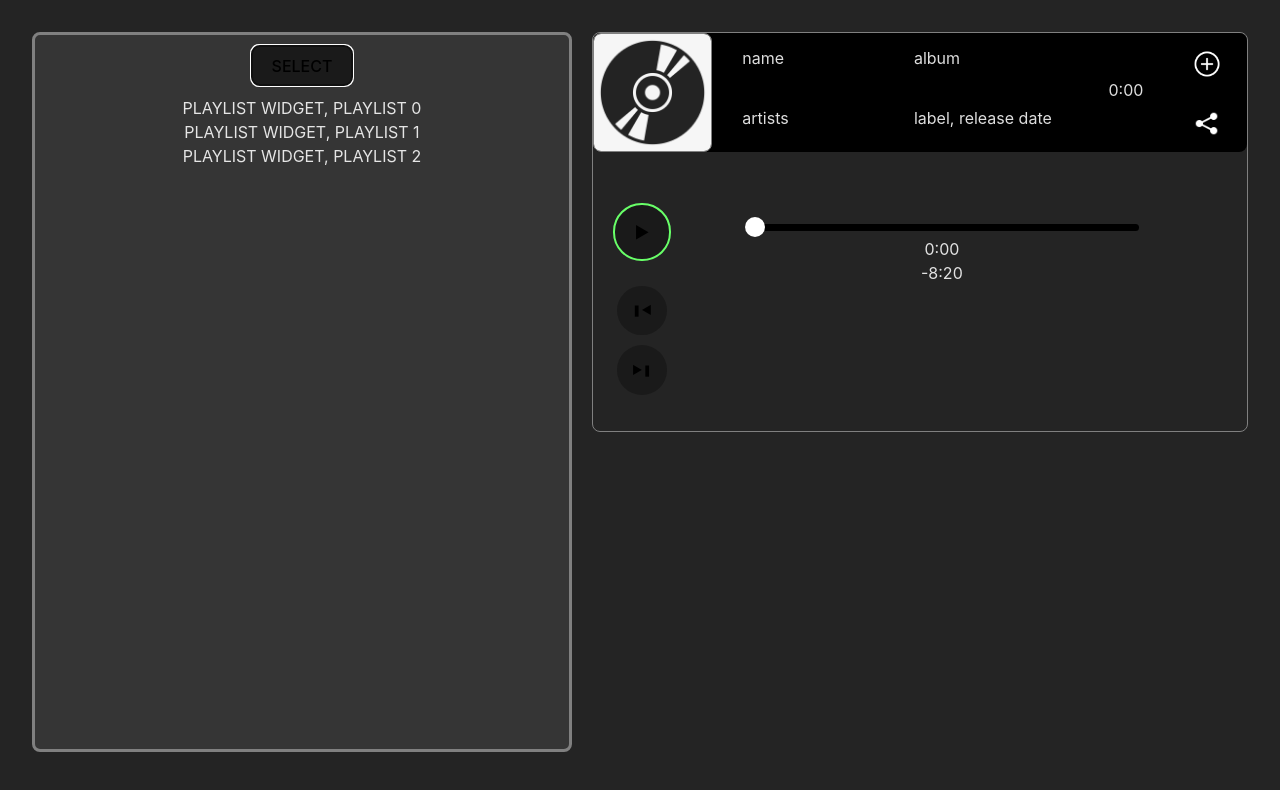
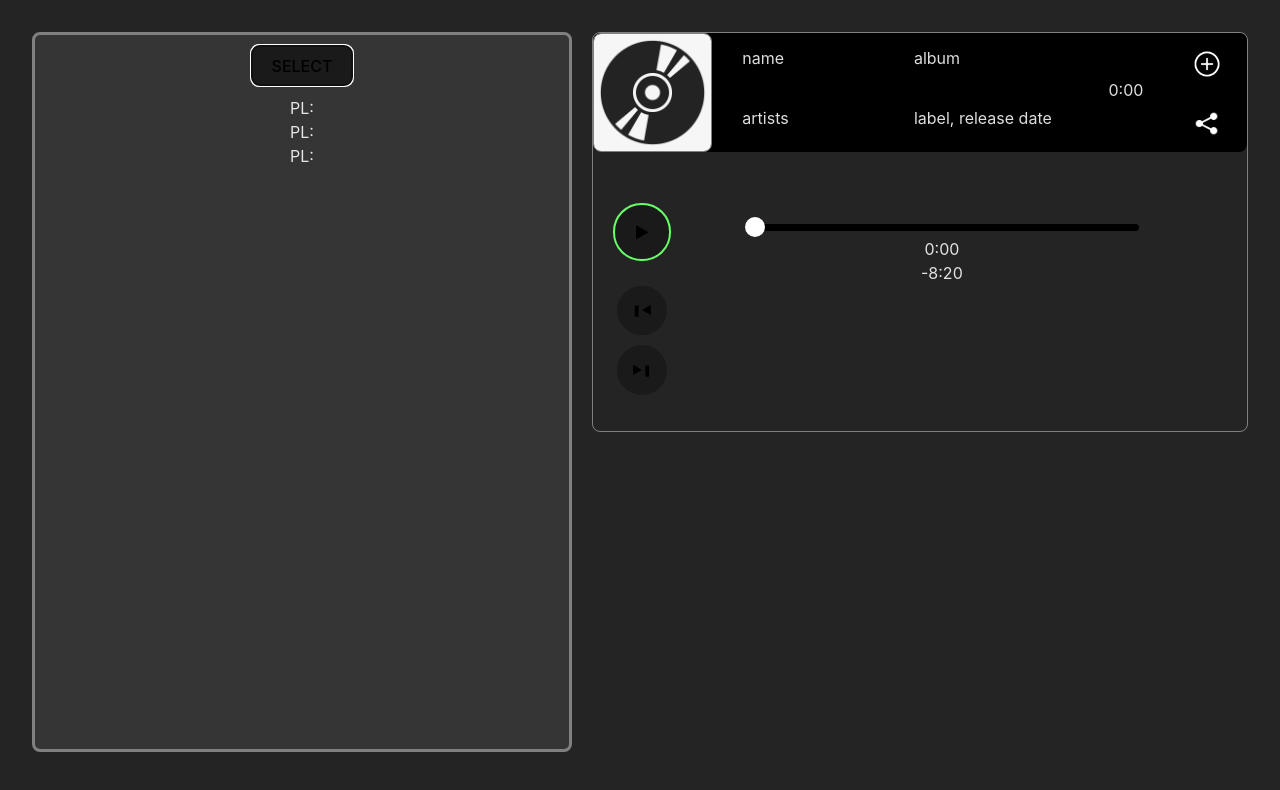
Before and after one commit to Atwan-Sha/spotify-dj-app, a React (Vite) app in the folder dj-app/: page / in a window 1280 px wide. Both pictures are taken after a click on the button "PLAYLIST". Shown: the top 790 px of the page. Built offline with nearby package versions, Linux system fonts and the light colour scheme; no server answers.

Commit message:
add playlists fetch

```diff
--- a/dj-app/src/App.tsx
+++ b/dj-app/src/App.tsx
@@ -9,7 +9,7 @@ import Player from './player/Player.tsx'
 export default function App() {
 
   const [token, setToken] = useState(
-    'BQDXKLWmS-tgxHxUNUYnyb1_rmaYS6xsbZKYWwi18mYbQMXGQLRQFQkprTbdQ_tAXAJc0WXDM2vRGSRkGGoVh4bsPyrBCnSHY02kKf7zG-3qoXh5G9AwdBQusPJxHSZV5nxJu5Ea5PLKla2uf2xEwp84nYbtTDUs1RX7IB_5yTEz7Qx1ZhxqmPkRTkAV6SvKtFFe1TGZahFGz1AyfvdWoqMwOwbcsqeD1EPBSy4lWABCEFBZ'
+    'BQDRoneuJ12a1oXb60mvy2koDWdEOyHmtkV52NuvruBFXn4Wtjm7HRb0-UXtPnWF5yCHuj-Tnu7_3sMABnPp_htO_aY-6y7i0-g5srj2Hjpj3ilut2pOHkIjGDanWTO6l9WO5hROiHLC8vkZ6JGAaiODvymYgVwWj88yZ6g3GYUXLN3JKpF15xxIuyEEeSQ3w55Ou7pQb4BugUnHT6Iwjjz9yDtODlOtjKwICjpMoLQK283t'
   )
 
   return (
--- a/dj-app/src/playlist/PlaylistContainer.tsx
+++ b/dj-app/src/playlist/PlaylistContainer.tsx
@@ -6,7 +6,26 @@ const testPlaylistArr = ['PLAYLIST 0', 'PLAYLIST 1', 'PLAYLIST 2']
 
 export default function PlaylistContainer({ token }: { token: string }) {
   const [view, setView] = useState('PLAYLIST')
+  const [playlists, setPlaylists] = useState(testPlaylistArr)
 
+  useEffect(() => {
+    async function fetchUserPlaylists() {
+      let playlists: any
+      playlists = await fetch(`https://api.spotify.com/v1/me/playlists?limit=20&offset=0`, {
+        headers: {
+          Authorization: `Bearer ${token}`,
+        },
+        method: 'GET',
+      })
+      playlists = await playlists.json()
+      // console.log('playlists: ', playlists.items)
+
+      setPlaylists(playlists.items)
+
+
+    }
+    fetchUserPlaylists()
+  }, [])
 
 
 
@@ -22,20 +41,20 @@ export default function PlaylistContainer({ token }: { token: string }) {
         >
           {view}
         </button>
-        {view == 'PLAYLIST' ? <Playlist token={token} /> : testPlaylistArr.map((data, i) => (<PlaylistWidget data={data} key={i} />))}
+        {view == 'PLAYLIST' ?
+          <Playlist token={token} /> :
+          playlists.map((item, i) => (<PlaylistWidget data={item.name} key={i} />))
+        }
       </div>
     </>
   )
 }
 
-function PlaylistWidget({data}: any) {
-
-
-
-
+function PlaylistWidget({ data }: any) {
+  // console.log(data)
   return (
     <div>
-      PLAYLIST WIDGET, {data}
+      PL: {data}
     </div>
   )
 }
--- a/dj-app/src/playlist/Track.tsx
+++ b/dj-app/src/playlist/Track.tsx
@@ -15,7 +15,7 @@ export default function Track({ data, playTrack, fetchLabel, id }: { data: any,
         setLabel(await fetchLabel(data.albumID))
         if (elementRef.current) observer.unobserve(elementRef.current)
       }
-      console.log(entry.isIntersecting, id)
+      // console.log(entry.isIntersecting, id)
     }, { threshold: 1 })
 
     if (elementRef.current) observer.observe(elementRef.current)
```
